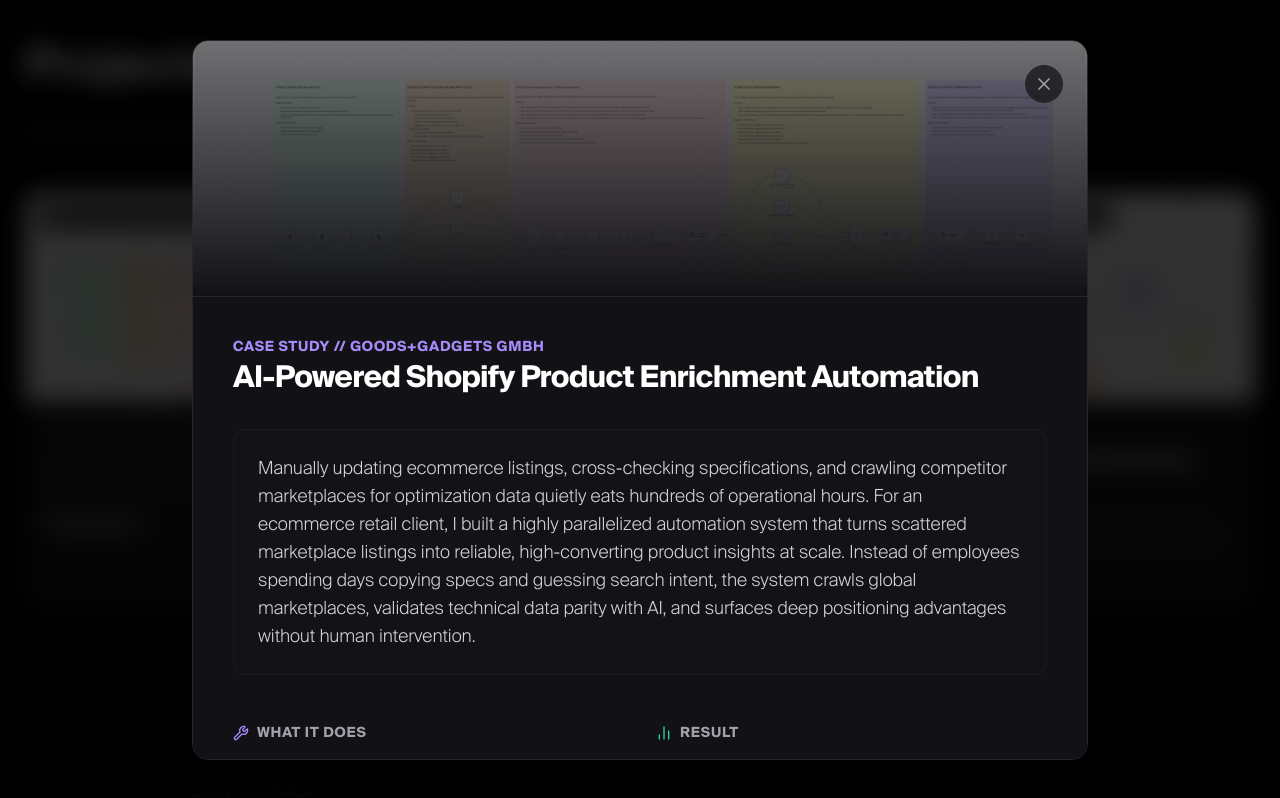
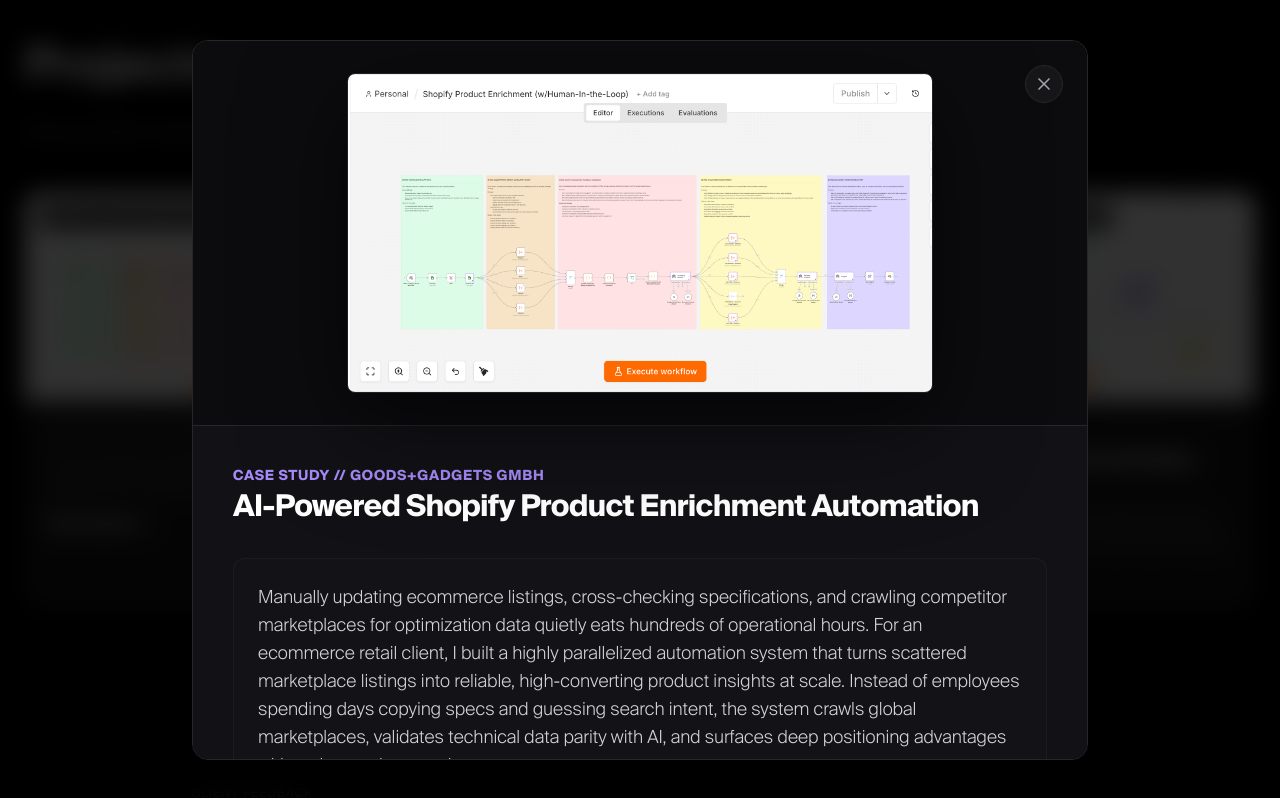
Before and after one commit to HeisenMike/Mike-s-portfolio, a React (Vite) app: page / in a window 1280 px wide. Both pictures are taken after a click on the element 221 px from the left and 2360 px from the top of the page. Shown: the part 1960-2758 px from the top of the page. Built offline with nearby package versions, Linux system fonts and the light colour scheme.

Commit message:
project 1 cover image change

```diff
--- a/src/components/Projects.jsx
+++ b/src/components/Projects.jsx
@@ -102,20 +102,29 @@
         className="bg-[#121216] border border-zinc-800 rounded-2xl w-full max-w-4xl max-h-[90vh] overflow-y-auto"
         onClick={(e) => e.stopPropagation()}
       >
-        {/* Cover Image */}
-        <div className="relative h-48 md:h-64 bg-zinc-900 border-b border-zinc-800">
+        {/* Cover Image / Close Header */}
+        <div className="relative w-full bg-zinc-950/60 border-b border-zinc-800 p-6 md:p-8 flex items-center justify-center min-h-[200px]">
           {project.image ? (
-            <img src={project.image} alt={project.title} className="w-full h-full object-cover opacity-40" />
+            <img
+              src={project.image}
+              alt={project.title}
+              className="max-w-full max-h-[320px] object-contain rounded-lg shadow-2xl border border-zinc-800/80"
+              style={{ filter: 'drop-shadow(0 25px 50px rgb(0 0 0 / 0.5))' }}
+            />
           ) : (
-            <div className="w-full h-full bg-zinc-900 flex items-center justify-center text-zinc-600 text-sm">
+            <div className="text-zinc-600 text-sm font-light">
               Case Study Asset Visualization
             </div>
           )}
-          <div className="absolute inset-0 bg-gradient-to-t from-[#121216] to-transparent" />
-          <button onClick={onClose} className="absolute top-6 right-6 p-2 rounded-full bg-zinc-900/80 border border-zinc-800 text-zinc-400 hover:text-white hover:bg-zinc-800 transition-colors">
+
+          <button
+            onClick={onClose}
+            className="absolute top-6 right-6 p-2 rounded-full bg-zinc-900/90 backdrop-blur-sm border border-zinc-800 text-zinc-400 hover:text-white hover:bg-zinc-800 transition-colors z-10"
+          >
             <X className="w-5 h-5" />
           </button>
         </div>
+
 
         {/* Content */}
         <div className="p-6 md:p-10 space-y-8 text-left">
```
